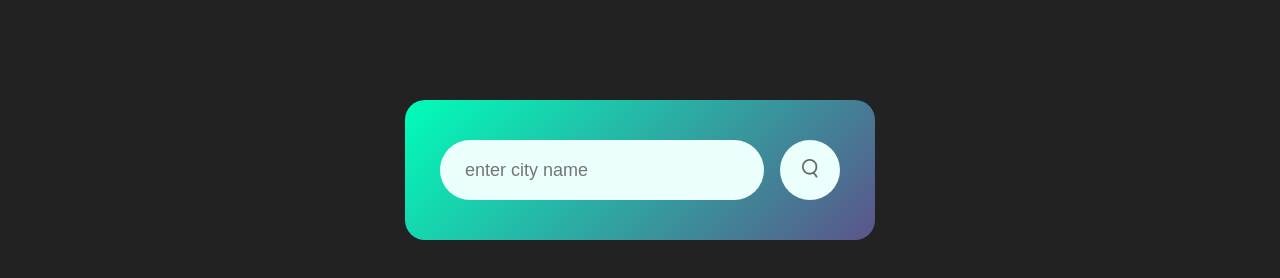
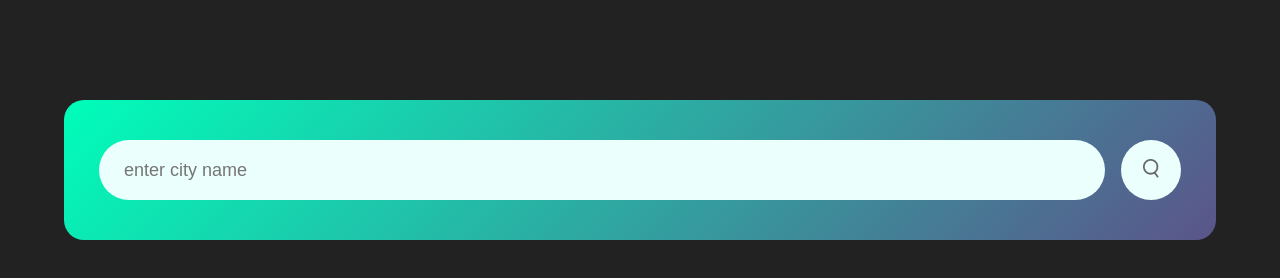
Before and after one commit to Shahulhameed-project/sahulWeatherApp.github.io, a plain HTML site: page index.html in a window 1280 px wide. Drawn offline with Linux system fonts and the light colour scheme.

Commit message:
Add files via upload

```diff
--- a/style.css
+++ b/style.css
@@ -9,9 +9,10 @@ body {
     background: #222;
 }
 
+
 .card {
     width: 90%;
-    max-width: 470px;
+    min-width: 470px;
     background: linear-gradient(135deg, #00feba, #5b548a);
     color: #fff;
     margin: 100px auto 0;
@@ -24,6 +25,7 @@ body {
 .search {
     width: 100%;
     display: flex;
+    flex-wrap: nowrap;
     align-items: center;
     justify-content: space-between;
 }
@@ -106,10 +108,3 @@ body {
     margin-top: 10px;
     display: none;
 }
-
-@media screen and (min-width: 470px) {
-
-    body {
-        background-color: #222;
-    }
-}
```
